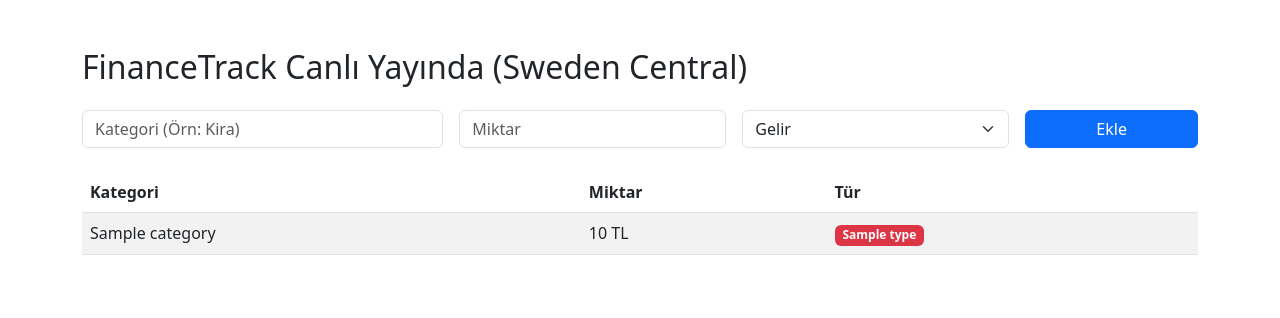
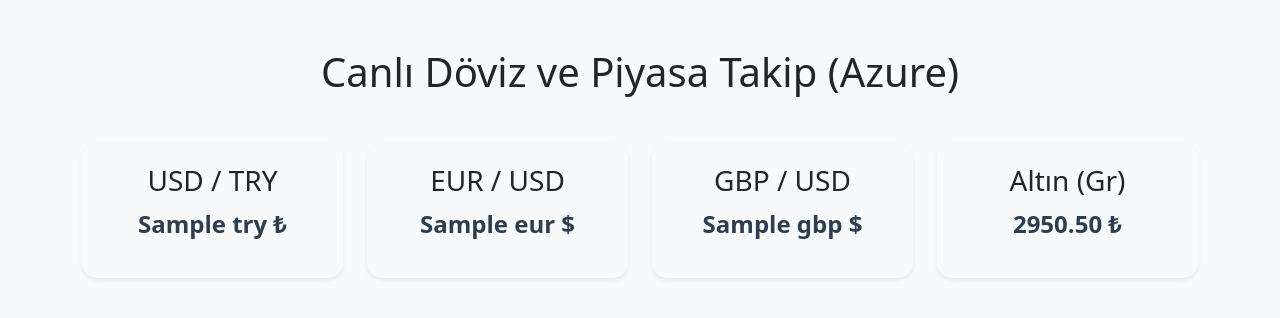
Before and after one commit to YunusEmreCelik06/FinanceTrack, a Flask app: template templates/index.html in a window 1280 px wide. Shown: the top 318 px of the page. Run offline with Flask 3, Linux system fonts and the light colour scheme; the template is opened without the code that fills it: most values are stand-ins (such as "Sample title", 1, 10 or a date in 2020).

Commit message:
Exchange rate site update

```diff
--- a/templates/index.html
+++ b/templates/index.html
@@ -1,47 +1,42 @@
 <!DOCTYPE html>
 <html>
 <head>
-    <title>FinanceTrack - Azure</title>
+    <title>Döviz Takip Sistemi</title>
     <link rel="stylesheet" href="https://cdn.jsdelivr.net/npm/bootstrap@5.3.0/dist/css/bootstrap.min.css">
+    <style>
+        .currency-card { background: #f8f9fa; border-radius: 15px; padding: 20px; text-align: center; }
+        .price { font-size: 24px; font-weight: bold; color: #2c3e50; }
+    </style>
 </head>
-<body class="container mt-5">
-    <h2 class="mb-4">FinanceTrack Canlı Yayında (Sweden Central)</h2>
-
-    <form action="/add" method="POST" class="row g-3 mb-4">
-        <div class="col-md-4">
-            <input type="text" name="category" class="form-control" placeholder="Kategori (Örn: Kira)" required>
+<body class="bg-light">
+    <div class="container mt-5 text-center">
+        <h1 class="mb-5">Canlı Döviz ve Piyasa Takip (Azure)</h1>
+        <div class="row g-4">
+            <div class="col-md-3">
+                <div class="currency-card shadow-sm">
+                    <h3>USD / TRY</h3>
+                    <p class="price">{{ rates.TRY }} ₺</p>
+                </div>
+            </div>
+            <div class="col-md-3">
+                <div class="currency-card shadow-sm">
+                    <h3>EUR / USD</h3>
+                    <p class="price">{{ rates.EUR }} $</p>
+                </div>
+            </div>
+            <div class="col-md-3">
+                <div class="currency-card shadow-sm">
+                    <h3>GBP / USD</h3>
+                    <p class="price">{{ rates.GBP }} $</p>
+                </div>
+            </div>
+            <div class="col-md-3">
+                <div class="currency-card shadow-sm">
+                    <h3>Altın (Gr)</h3>
+                    <p class="price">2950.50 ₺</p>
+                </div>
+            </div>
         </div>
-        <div class="col-md-3">
-            <input type="number" name="amount" class="form-control" placeholder="Miktar" required>
-        </div>
-        <div class="col-md-3">
-            <select name="type" class="form-select">
-                <option value="Gelir">Gelir</option>
-                <option value="Gider">Gider</option>
-            </select>
-        </div>
-        <div class="col-md-2">
-            <button type="submit" class="btn btn-primary w-100">Ekle</button>
-        </div>
-    </form>
-
-    <table class="table table-striped">
-        <thead>
-            <tr>
-                <th>Kategori</th>
-                <th>Miktar</th>
-                <th>Tür</th>
-            </tr>
-        </thead>
-        <tbody>
-            {% for t in transactions %}
-            <tr>
-                <td>{{ t.category }}</td>
-                <td>{{ t.amount }} TL</td>
-                <td><span class="badge {{ 'bg-success' if t.type == 'Gelir' else 'bg-danger' }}">{{ t.type }}</span></td>
-            </tr>
-            {% endfor %}
-        </tbody>
-    </table>
+    </div>
 </body>
 </html>
```
